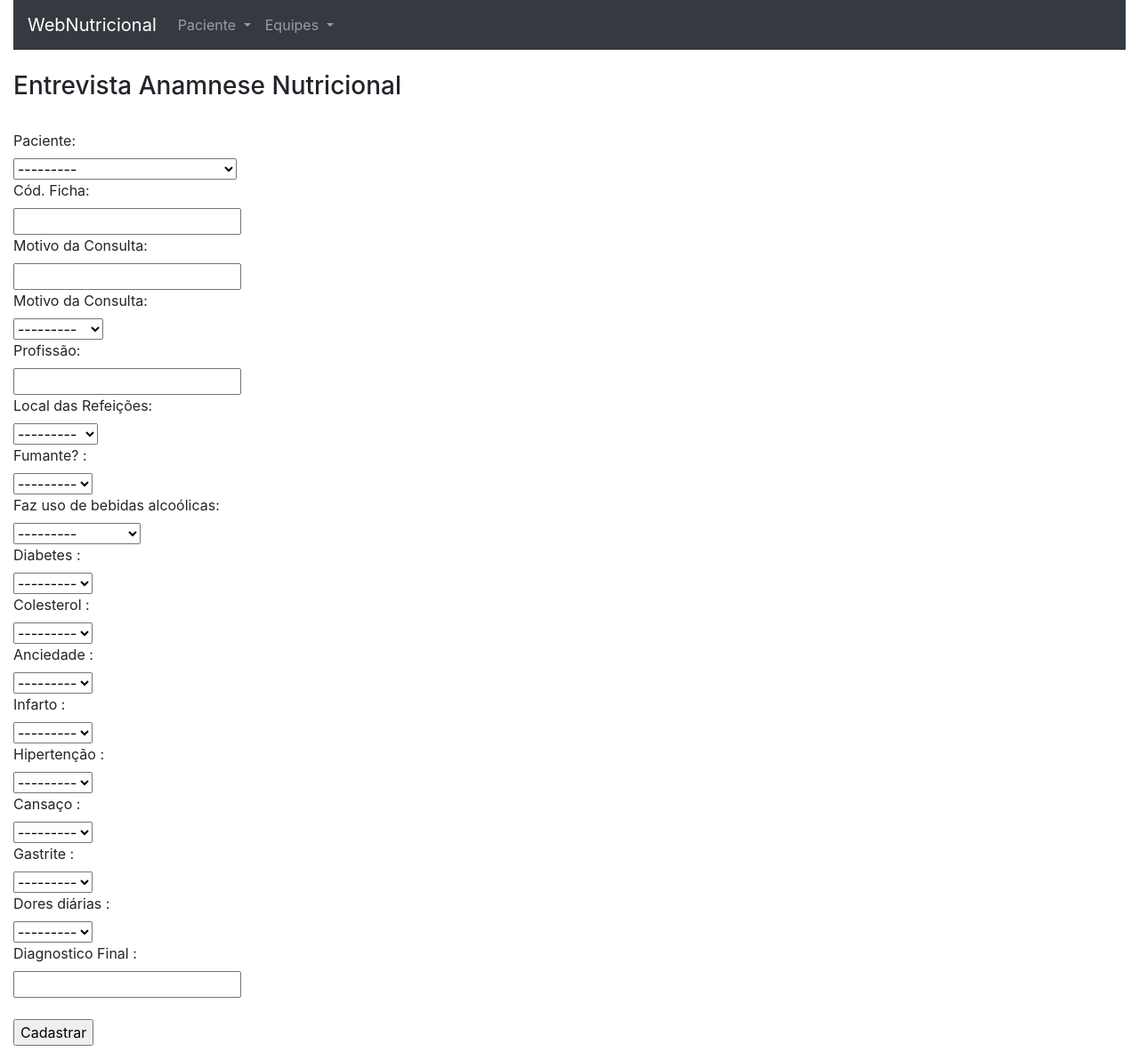
After one commit to alunos-estacio/atendimentoNutricional, a Django app: page /entrevista_criar in a window 1280 px wide. The commit adds this page. Shown: the whole page at 89% size. Run offline with Django 3.2, Linux system fonts and the light colour scheme; data comes from the database, SQL or seed files in the repository; both versions use the stored data as it was after the commit; some libraries are stand-ins or nearby versions.

Commit message:
criação de entrevista

```diff
--- a/atendimento/forms.py
+++ b/atendimento/forms.py
@@ -1,29 +1,18 @@
 from django import forms
 from crispy_forms.layout import Layout, Submit, Div
 from crispy_forms.helper import FormHelper
-from atendimento.models import Paciente
+from atendimento.models import Paciente, Entrevista
+
+
 
 class PacienteForm(forms.ModelForm):
-    def __init__(self, *args, **kwargs):
-        super(PacienteForm, self).__init__(*args, **kwargs)
-        self.helper = FormHelper()
-        self.form_method = 'post'
-        self.helper.layout = Layout(
-            Div(
-                'nome',
-                'cpf',
-                'data_nasc',
-                'idade',
-                'matricula',
-                'quarto',
-                Submit('salvar', 'Salvar', css_class='btn btn-success')
-            ),
-        )
+
     class Meta:
         model = Paciente
-        fields = ('nome',
-                'cpf',
-                'data_nasc',
-                'idade',
-                'matricula',
-                'quarto',)
+        fields = ('__all__')
+
+class EntrevistaForm(forms.ModelForm):
+
+    class Meta:
+        model = Entrevista
+        fields = ('__all__')
--- a/atendimento/models.py
+++ b/atendimento/models.py
@@ -1,12 +1,11 @@
 from django.db import models
-from django.urls import reverse
-
+from django.forms import ModelForm
 
 # Create your models here.
 
 class Pessoa(models.Model):
     nome = models.CharField(max_length=128, verbose_name='Nome', null=False, blank=False)
-    cpf = models.IntegerField(verbose_name='CPF', null=False, blank=False)
+    cpf = models.CharField(verbose_name='CPF', max_length=128, null=False, blank=False)
     data_nasc = models.DateField(verbose_name='Data de Nascimento', null=False, blank=False)
     idade = models.IntegerField(verbose_name='Idade', null=False, blank=False)
 
@@ -50,3 +49,60 @@ class Paciente(Pessoa):
 
     def __str__(self):
         return '%s' % (self.nome)
+
+ESTADO_CIVIL_CHOICES = (
+    ('----', '----'),
+    ('Solteiro(a)', 'Solteiro(a)'),
+    ('Casado(a)', 'Casado(a)'),
+    ('Viúvo(a)', 'Viúvo(a)'),
+)
+
+SIM_NAO_CHOICES=(
+    ('----', '----'),
+    ('Não', 'Não'),
+    ('Sim', 'Sim'),
+)
+
+LOCAL_CHOICES=(
+    ('----', '----'),
+    ('Casa', 'Casa'),
+    ('Trabalho', 'Trabalho'),
+    ('Shopping', 'Shopping'),
+    ('Outros', 'Outros'),
+)
+
+BEBIDA_CHOICES=(
+    ('----', '----'),
+    ('Nunca', 'Nunca'),
+    ('Socialmente', 'Socialmente'),
+    ('Com frequência', 'Com frequência'),
+)
+
+class Entrevista(models.Model):
+
+    paciente = models.ForeignKey(Paciente, on_delete=models.CASCADE)
+    cod_ficha = models.CharField(max_length=12, verbose_name='Cód. Ficha', null=False, blank=False)
+    motivo = models.CharField(max_length=300,verbose_name='Motivo da Consulta', null=True, blank=True)
+    #historico familiar
+    estado_civil = models.CharField(max_length=15,verbose_name='Motivo da Consulta', choices = ESTADO_CIVIL_CHOICES, null=True, blank=True)
+    profissao = models.CharField(max_length=128, verbose_name='Profissão', null=True, blank=True)
+    local= models.CharField(max_length=15, verbose_name='Local das Refeições', choices = LOCAL_CHOICES, null=True, blank=True)
+    fumante = models.CharField(max_length=6,verbose_name='Fumante? ', choices = SIM_NAO_CHOICES, null=True, blank=True)
+    bebida= models.CharField(max_length=15, verbose_name='Faz uso de bebidas alcoólicas', choices = BEBIDA_CHOICES, null=True, blank=True)
+    #historico clinico
+    diabetes = models.CharField(max_length=6,verbose_name='Diabetes ', choices = SIM_NAO_CHOICES, null=True, blank=True)
+    colesterol = models.CharField(max_length=6,verbose_name='Colesterol ', choices = SIM_NAO_CHOICES, null=True, blank=True)
+    anciedade = models.CharField(max_length=6,verbose_name='Anciedade ', choices = SIM_NAO_CHOICES, null=True, blank=True)
+    infarto = models.CharField(max_length=6,verbose_name='Infarto ', choices = SIM_NAO_CHOICES, null=True, blank=True)
+    hipertencao = models.CharField(max_length=6,verbose_name='Hipertenção ', choices = SIM_NAO_CHOICES, null=True, blank=True)
+    cansaco = models.CharField(max_length=6,verbose_name='Cansaço ', choices = SIM_NAO_CHOICES, null=True, blank=True)
+    gastrite = models.CharField(max_length=6,verbose_name='Gastrite ', choices = SIM_NAO_CHOICES, null=True, blank=True)
+    dores = models.CharField(max_length=6,verbose_name='Dores diárias ', choices = SIM_NAO_CHOICES, null=True, blank=True)
+    diagnostico = models.CharField(max_length=300, verbose_name='Diagnostico Final ', null=True, blank=True)
+
+    class Meta:
+        verbose_name = 'Entrevista'
+        verbose_name_plural = 'Entrevistas'
+
+    def __str__(self):
+        return '%s' % (self.paciente.nome)
--- a/atendimento/templates/base.html
+++ b/atendimento/templates/base.html
@@ -20,7 +20,7 @@
 
     <nav class="navbar navbar-expand-sm bg-dark navbar-dark">
             <!-- Brand -->
-            <a class="navbar-brand" href="{% url 'index' %}">WebNutricional</a>
+            <a class="navbar-brand" href="{% url 'atendimento_index' %}">WebNutricional</a>
 
             <!-- Links -->
             <ul class="navbar-nav">
@@ -30,10 +30,11 @@
                         Paciente
                     </a>
                     <div class="dropdown-menu">
-                            <a class="dropdown-item" href="{% url 'cadastrar_paciente' %}">Cadastrar Paciente</a>
-                        <a class="dropdown-item" href="#">Nova Entrevista</a>
+                        <a class="dropdown-item" href="{% url 'paciente_cadastrar' %}">Cadastrar Paciente</a>
+                        <a class="dropdown-item" href="{% url 'entrevista_criar' %}">Nova Entrevista</a>
                         <a class="dropdown-item" href="#">Prontuário Médico</a>
                         <a class="dropdown-item" href="#">Preparo de Dietas</a>
+
                     </div>
                 </li>
                 <li class="nav-item dropdown">
@@ -41,7 +42,6 @@
                             Equipes
                         </a>
                         <div class="dropdown-menu">
-                            <a class="dropdown-item" href="{% url 'cadastrar_paciente' %}">Cadastrar Paciente</a>
                             <a class="dropdown-item" href="#">Cadastrar Equipe</a>
                             <a class="dropdown-item" href="#">Nova Atividade</a>
                             <a class="dropdown-item" href="#">Distribuiçao de Colaboradores</a>
--- /dev/null
+++ b/atendimento/templates/entrevista_create.html
@@ -0,0 +1,21 @@
+{% extends "base.html" %}
+{% load staticfiles %}
+{% load crispy_forms_tags %}
+{%block conteudo %}
+<br>
+<div class="container-fluid">
+<h3> Entrevista Anamnese Nutricional </h3>
+    <form action="/atendimento_index/" method="POST">
+        <br>
+        {% for field in form %}
+            <div class="fieldWrapper">
+                {{ field.errors }}
+                {{ field.label_tag }} <br>
+                {{ field }}
+            </div>
+        {% endfor %}
+        <br>
+        <p><input type="submit" value="Cadastrar" /></p>
+    </form>
+</div>
+{%endblock conteudo %}
--- a/atendimento/urls.py
+++ b/atendimento/urls.py
@@ -1,8 +1,10 @@
 from django.urls import path
-from atendimento.views import PacienteCreate, index
+from atendimento.views import atendimento_index, paciente_cadastrar, entrevista_criar, paciente_listar
 
 urlpatterns=[
-    path('', index, name='index'),
-        path('cadastrar-paciente/', PacienteCreate.as_view(),name='cadastrar_paciente'),
+    path('', atendimento_index, name='atendimento_index'),
+    path('paciente_cadastrar/', paciente_cadastrar, name='paciente_cadastrar'),
+    path('paciente_listar', paciente_listar, name='paciente_listar'),
+    path('entrevista_criar', entrevista_criar, name='entrevista_criar'),
 
 ]
--- a/atendimento/views.py
+++ b/atendimento/views.py
@@ -1,19 +1,33 @@
-from django.shortcuts import render
-from django.http import HttpResponse
-from django.views.generic.edit import CreateView
-from atendimento.models import Paciente
-from django.urls import reverse_lazy
-from atendimento.forms import PacienteForm
+from django.shortcuts import render, redirect
+from .models import Paciente
+from .forms import PacienteForm, EntrevistaForm
 
 # Create your views here.
 
-def index(request):
-    return render(request, "index.html")
+def atendimento_index(request):
+    return render(request, 'index_atendimento.html')
 
-class PacienteCreate(CreateView):
-    model = Paciente
-    form_class = PacienteForm
-    template_name = "cadastrar_paciente.html"
+def paciente_cadastrar(request):
+    if request.method == "POST":
+        form = PacienteForm(request.POST)
+        if form.is_valid():
+            form.save()
+            return redirect('atendimento_index')
+    else:
+        form = PacienteForm()
+    return render(request, 'paciente_cadastrar.html', {'form': form})
 
-    def get_sucess_url(self):
-        return reverse_lazy('index')
+def paciente_listar(request):
+    paciente = Paciente.objects.all().order_by('name')
+    return render(request, 'paciente_listar.html', {'paciente':paciente})
+
+
+def entrevista_criar(request):
+    if request.method == "POST":
+        form = EntrevistaForm(request.POST)
+        if form.is_valid():
+            form.save()
+            return redirect('atendimento_index')
+    else:
+        form = EntrevistaForm()
+    return render(request, 'entrevista_create.html', {'form': form})
--- a/website/urls.py
+++ b/website/urls.py
@@ -4,6 +4,6 @@ from django.urls import path, include
 
 urlpatterns = [
     path('admin/', admin.site.urls),
-    path('atendimento/', include('atendimento.urls')),
+    path('', include('atendimento.urls')),
 
 ]
```
Also changed, not shown: atendimento/templates/cadastrar_paciente.html (deleted, +0 -16 lines), atendimento/templates/paciente_cadastrar.html (added, +21 -0 lines), atendimento/templates/paciente_listar.html (added, +8 -0 lines), atendimento/migrations/0002_auto_20190214_2314.py (added), atendimento/migrations/0003_entrevista.py (added), atendimento/templates/index_atendimento.html (renamed from atendimento/templates/index.html), db.sqlite3.
